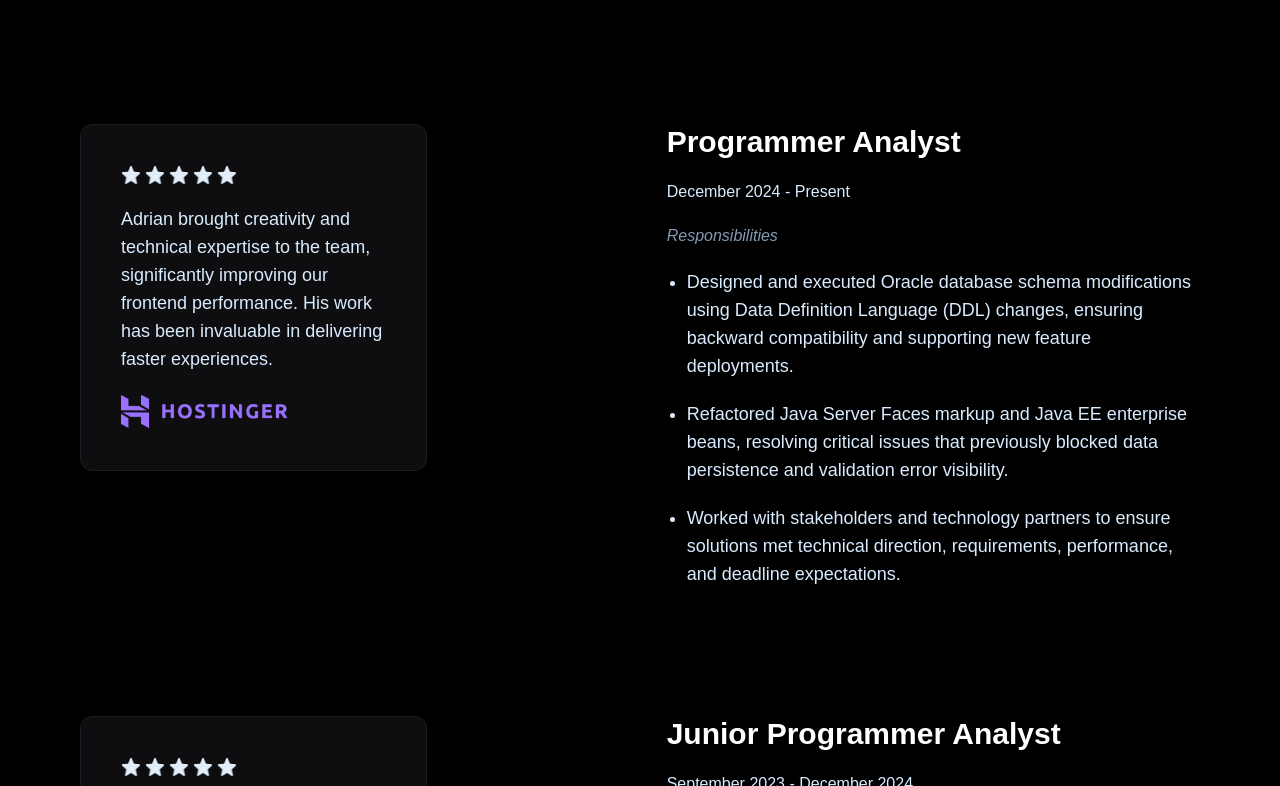
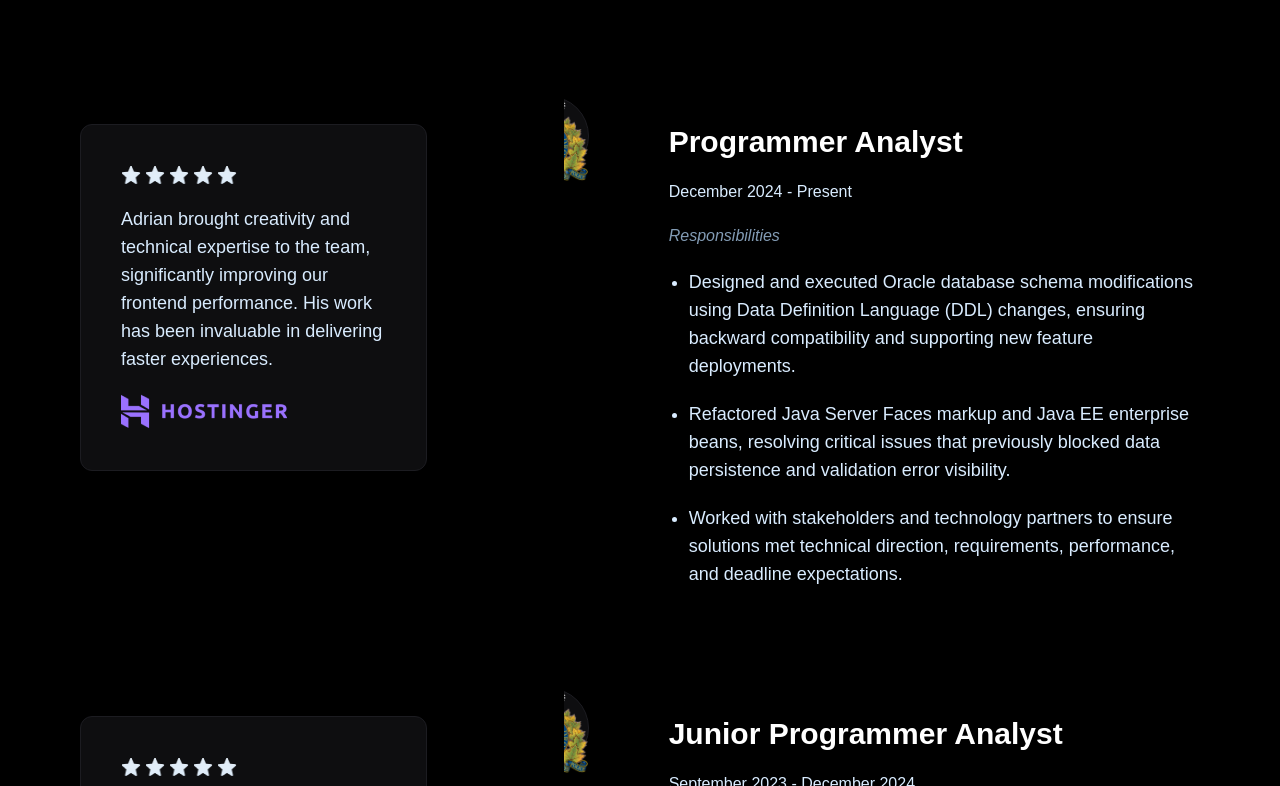
Before and after one commit to m-lynch91/mjl_portfolio, a React (Vite) app: page / in a window 1280 px wide. Shown: the part 2494-3280 px from the top of the page. Built offline with nearby package versions, Linux system fonts and the light colour scheme; a web font is replaced by a local one.

Commit message:
got rid of the timeline in experience, added mysql logo

```diff
--- a/src/index.css
+++ b/src/index.css
@@ -239,11 +239,11 @@ section {
   }
 
   .timeline-wrapper {
-    @apply absolute top-0 xl:left-[35.5vw] md:left-10 left-5 h-full flex justify-center;
+    @apply top-0 xl:left-[15.5vw] md:left-10 left-5 h-full flex justify-center;
   }
 
   .timeline {
-    @apply absolute z-30 h-[100%] -top-10 w-14 md:w-28 bg-black;
+    @apply absolute z-30 h-[110%] -top-10 w-14 md:w-28 bg-black;
   }
 
   .timeline-logo {
```
Also changed, not shown: public/images/logos/mysql.png (added).
